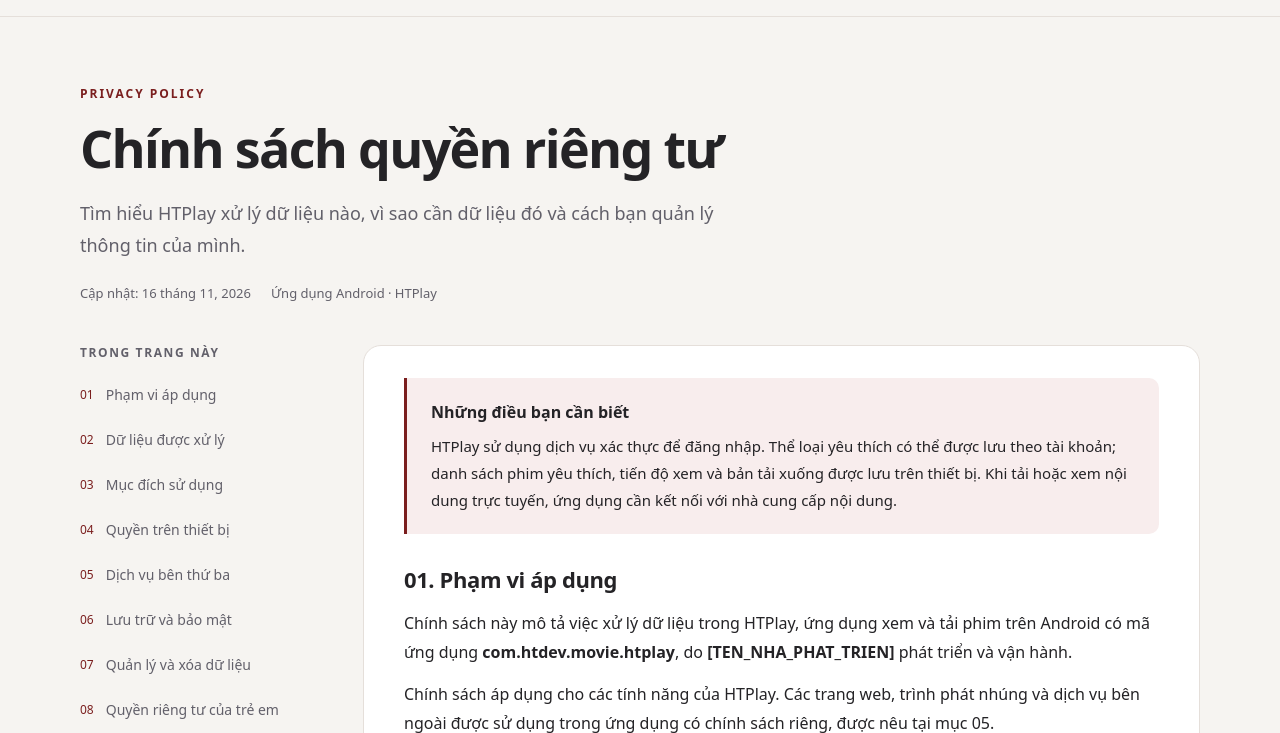
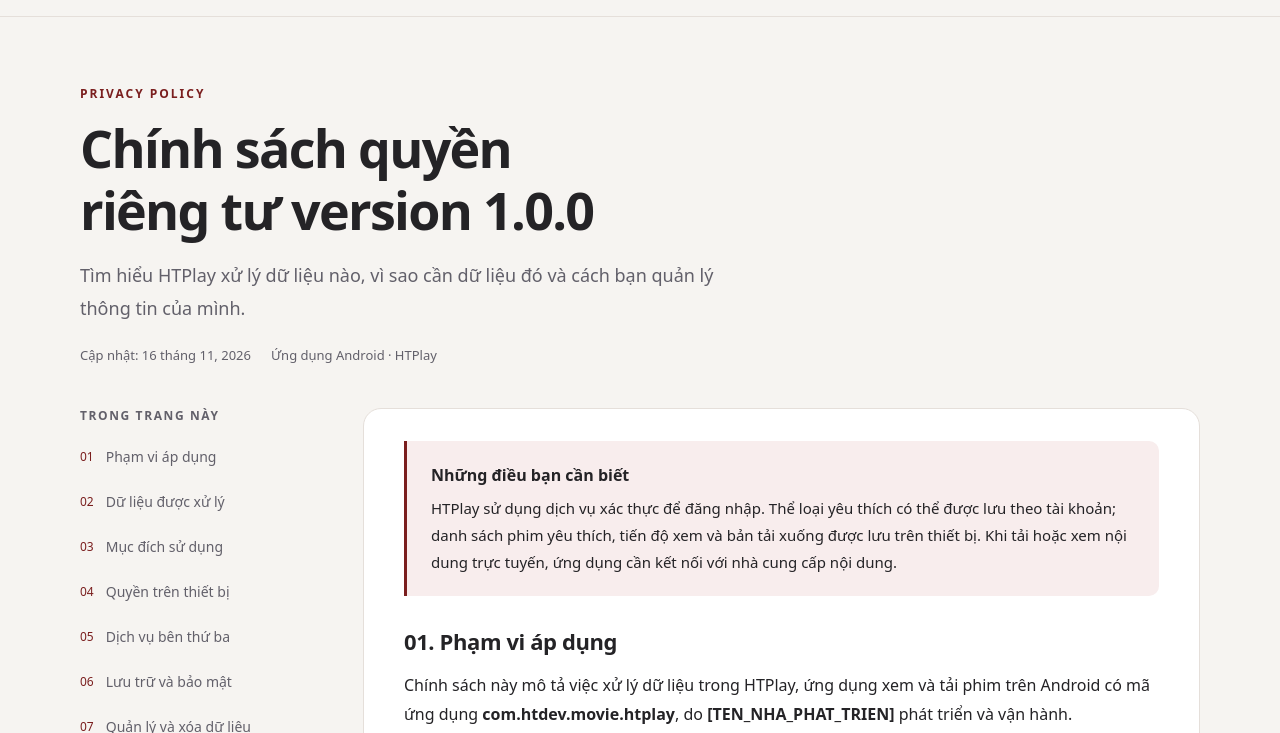
Before and after one commit to hoamzdev/htplay-privacy, a plain HTML site: page index.html in a window 1280 px wide. Shown: the part 64-797 px from the top of the page. Drawn offline with Linux system fonts and the light colour scheme.

Commit message:
Update privacy policy header to include version

```diff
--- a/index.html
+++ b/index.html
@@ -134,7 +134,7 @@
   <main id="noi-dung" class="container">
     <div class="hero">
       <p class="eyebrow">Privacy Policy</p>
-      <h1>Chính sách quyền riêng tư</h1>
+      <h1>Chính sách quyền riêng tư version 1.0.0</h1>
       <p class="intro">Tìm hiểu HTPlay xử lý dữ liệu nào, vì sao cần dữ liệu đó và cách bạn quản lý thông tin của mình.</p>
       <div class="meta">
         <span>Cập nhật: <time datetime="2026-11-16">16 tháng 11, 2026</time></span>
```
